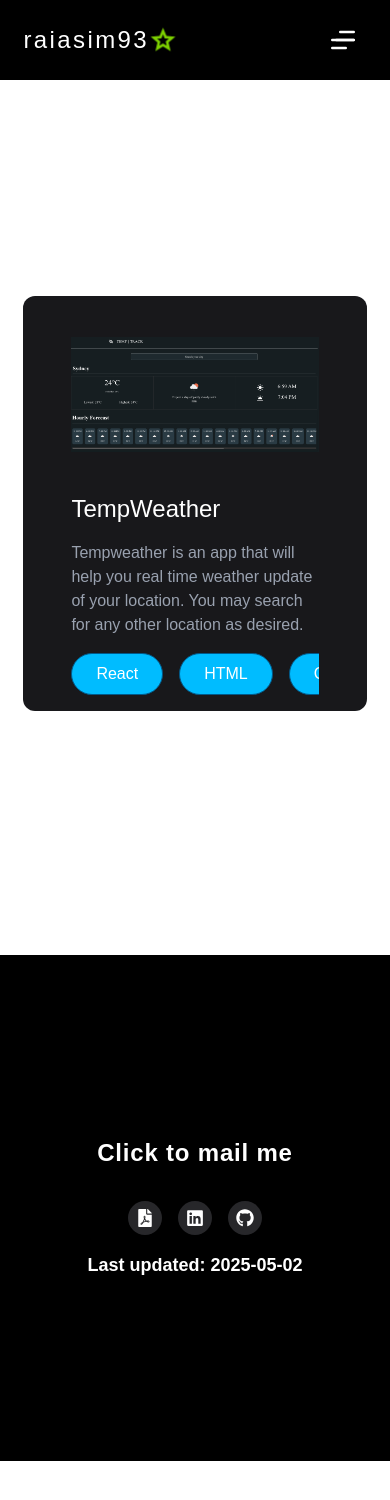
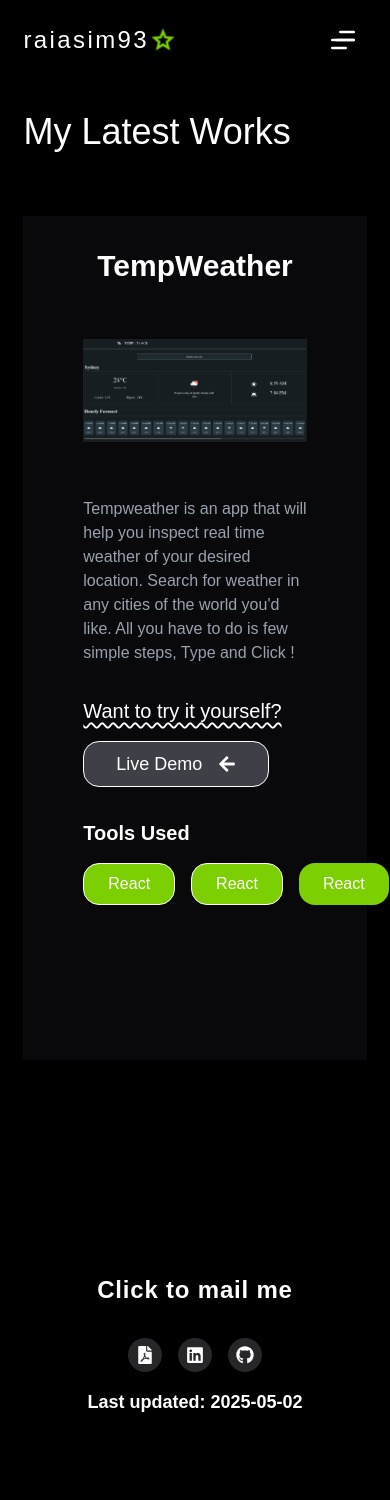
Before and after one commit to raiasim93/my-portfolio, a Next.js app: page /projects in a window 390 px wide. Shown: the top 1500 px of the page. Before the commit the page ends 1461 px from the top, so only its background shows below. Built offline with nearby package versions, Linux system fonts and the light colour scheme.

Commit message:
Feature: Keep on improving the Project page

```diff
--- a/src/app/projects/ProjectSection.tsx
+++ b/src/app/projects/ProjectSection.tsx
@@ -1,34 +1,65 @@
-import React from 'react';
+'use client'
+import React, { useRef, useEffect } from 'react';
 import Image from 'next/image';
+import { FaArrowLeft } from 'react-icons/fa';
+import gsap from 'gsap';
 const ProjectSection = () => {
+  const liveDemoRef = useRef(null);
+  useEffect(()=> {
+    if(liveDemoRef.current){
+      gsap.to(liveDemoRef.current,{
+        translateX: "10px",
+        duration: 1,
+        scale: 1.25,
+        repeat: -1,
+        yoyo: true,
+        ease: "power1.inOut"
+      })
+    }
+  })
   return (
-  <section className='py-8 px-[6vw] 2xl:px-[16vw] min-h-screen flex flex-col gap-y-16'>
-    <div className='text-6xl lg:text-8xl '>
+  <section className='bg-black py-8 px-[6vw] 2xl:px-[16vw] min-h-screen flex flex-col gap-y-16'>
+    <div className='text-4xl lg:text-6xl '>
       My Latest Works
     </div>
-    <div className='flex flex-col gap-12'>
-        <div className=' bg-zinc-900 rounded-xl p-4 flex flex-col gap-y-4 gap-x-8 lg:flex-row  justify-between w-full px-12 '>
-            <div className='w-full lg:w-1/2 flex justify-center '>
+    <div className='flex  flex-col justify-between gap-8 min-h-screen bg-zinc-950'>
+        <div className=' w-full p-8 flex flex-col gap-y-8 gap-x-8  '>
+        <h1 className='text-3xl lg:text-5xl font-extrabold w-[80%] mx-auto text-center'> TempWeather </h1>
+            <div className='w-[80%] flex justify-center mx-auto'>
                 <Image alt='project thumbnail'
-                    width={600}
-                    height={600}
+                    width={800}
+                    height={800}
                     src='/tempweather-thumbnail.png'
-                    className='object-contain aspect-3/2' />
+                    className='object-contain aspect-[3/2]' />
             </div>
-            <div className='w-full lg:w-1/2 flex flex-col gap-y-4 justify-center lg:items-start'>
-                <h1 className='text-2xl lg:text-4xl'> TempWeather </h1>
+            <div className='w-[80%] mx-auto flex flex-col gap-y-4 justify-center'>
+
                 <p className='text-md text-gray-400'>
-                    Tempweather is an app that will help you real time weather update of your location. You may search for any other location as desired.
+                    Tempweather is an app that will help you inspect real time weather of your desired location. Search for weather in any cities of the world you'd like. All you have to do is few simple steps, Type and Click !
                 </p>
-                <div className='flex gap-x-4 overflow-x-hidden'>
-                    <button className='border border-sky-800 py-2 px-6 rounded-4xl bg-sky-400'> React </button>
-                    <button className='border border-sky-800 py-2 px-6 rounded-4xl bg-sky-400'> HTML </button>
-                    <button className='border border-sky-800 py-2 px-6 rounded-4xl bg-sky-400'> CSS </button>
+                <div className='lg:flex  gap-x-4'>
+                  <div className='decoration-wavy underline-offset-4 underline text-xl my-4'> Want to try it yourself? </div>
+                  <button className='bg-zinc-700 flex justify-center items-center gap-x-4 rounded-2xl border py-2 px-8 w-fit text-lg hover:scale-110'> Live Demo <FaArrowLeft /> </button>
                 </div>
+
+             </div>
+             <div className='w-[80%] mx-auto flex flex-col gap-y-4'>
+                  <div className='text-xl font-semibold'> Tools Used </div>
+                  <div className='flex gap-x-4' >
+                    <button className='bg-lime-500 border py-2 px-6 rounded-2xl'>
+                        React
+                     </button>
+                    <button className='bg-lime-500 border  py-2 px-6 rounded-2xl'>
+                        React
+                     </button>
+                    <button className='bg-lime-500  py-2 px-6 rounded-2xl'>
+                        React
+                     </button>
+
+                  </div>
             </div>
         </div>
-        <div className='border py-4'> Project2 </div>
-        <div className='border py-4'> Project3 </div>
+
      </div>
 
 </section>
```
